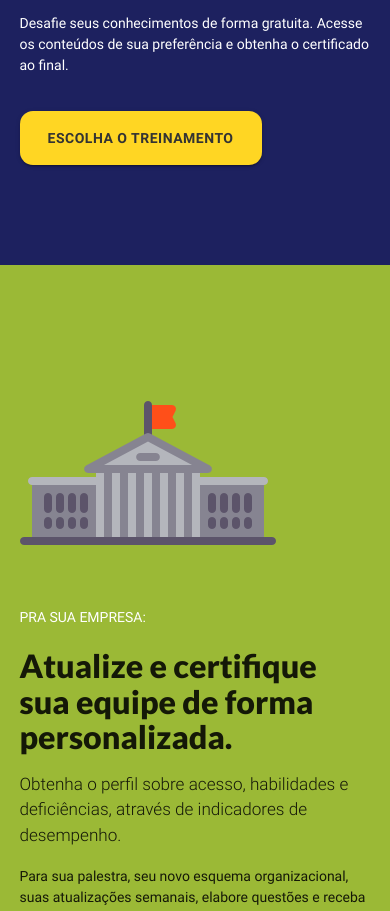
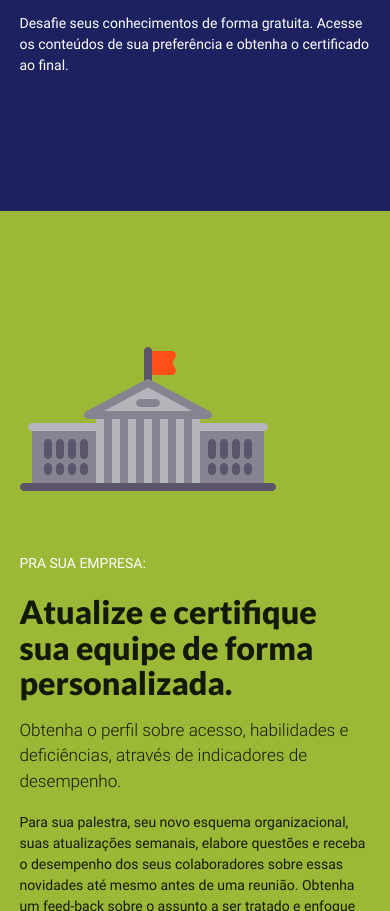
Before and after one commit to jonataa/gentilgames-website, a website: page index.html in a window 390 px wide. Shown: the part 2455-3366 px from the top of the page. Drawn offline with nearby package versions, Linux system fonts and the light colour scheme; no server answers.

```diff
--- a/index.html
+++ b/index.html
@@ -123,7 +123,7 @@
 					<h3>Treine grátis. Pratique de maneira rápida e obtenha seu certificado.</h3>
 					<p>Desafie seus conhecimentos de forma gratuita. Acesse os conteúdos de sua preferência e obtenha o certificado ao final.</p>
 					<br>
-					<button data-target="modal1" class="btn-large waves-effect waves-light brand-yellow">Escolha o treinamento</button>
+					<!-- <button data-target="modal1" class="btn-large waves-effect waves-light brand-yellow">Escolha o treinamento</button>					 -->
 				</div>
 			</div>
 		</div>
```
